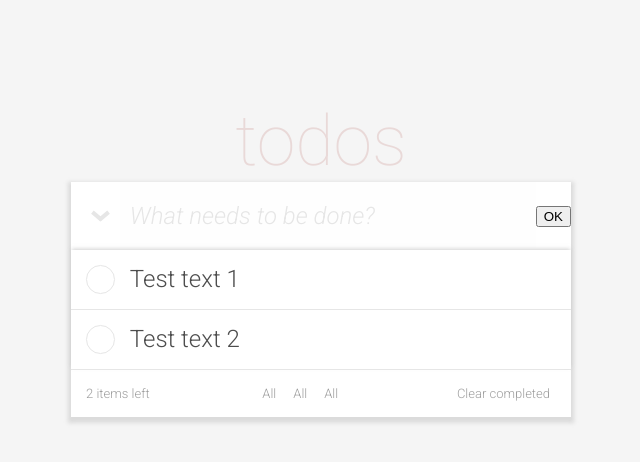
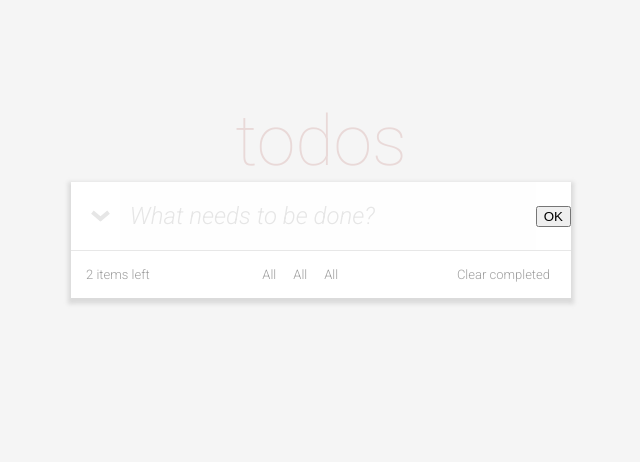
Before and after one commit to malinasavina/todos-test-task, a React (Create React App) app: page / in a window 1280 px wide. Shown: the top 462 px of the page, without its empty margins (319-959 px from the left). Built offline with nearby package versions, Linux system fonts and the light colour scheme.

Commit message:
Handle adding a todo

```diff
--- a/src/components/NewTodo.tsx
+++ b/src/components/NewTodo.tsx
@@ -1,6 +1,6 @@
 import React, { useRef } from 'react';
 
-export default function NewTodo() {
+const NewTodo: React.FC<{onAddTodo: (text: string) => void}> = (props) => {
     const taskTextInputRef = useRef<HTMLInputElement>(null);
 
     function submitHandler(event: React.FormEvent) {
@@ -11,6 +11,8 @@
         if (enteredText.trim().length === 0) {
             return;
         }
+
+        props.onAddTodo(enteredText);
     }
 
     return (
@@ -21,3 +23,5 @@
         </form>
     )
 }
+
+export default NewTodo;
--- a/src/components/Todos.tsx
+++ b/src/components/Todos.tsx
@@ -1,17 +1,25 @@
+import { useState } from 'react';
+
 import NewTodo from './NewTodo';
 import TodoList from './TodoList';
 import Footer from './Footer';
+
 import Todo from '../models/todo';
 
 export default function Todos() {
-    const todos = [
-        new Todo('Test text 1'),
-        new Todo('Test text 2')
-    ];
+    const [todos, setTodos] = useState<Todo[]>([]);
+
+    const addTodoHandler = (todoText: string) => {
+        const newTodo = new Todo(todoText);
+
+        setTodos((prevTodos) => {
+            return prevTodos.concat(newTodo);
+        });
+    }
 
     return (
         <div className="todos">
-            <NewTodo />
+            <NewTodo onAddTodo={addTodoHandler} />
             <TodoList items={todos} />
             <Footer />
         </div>
```
